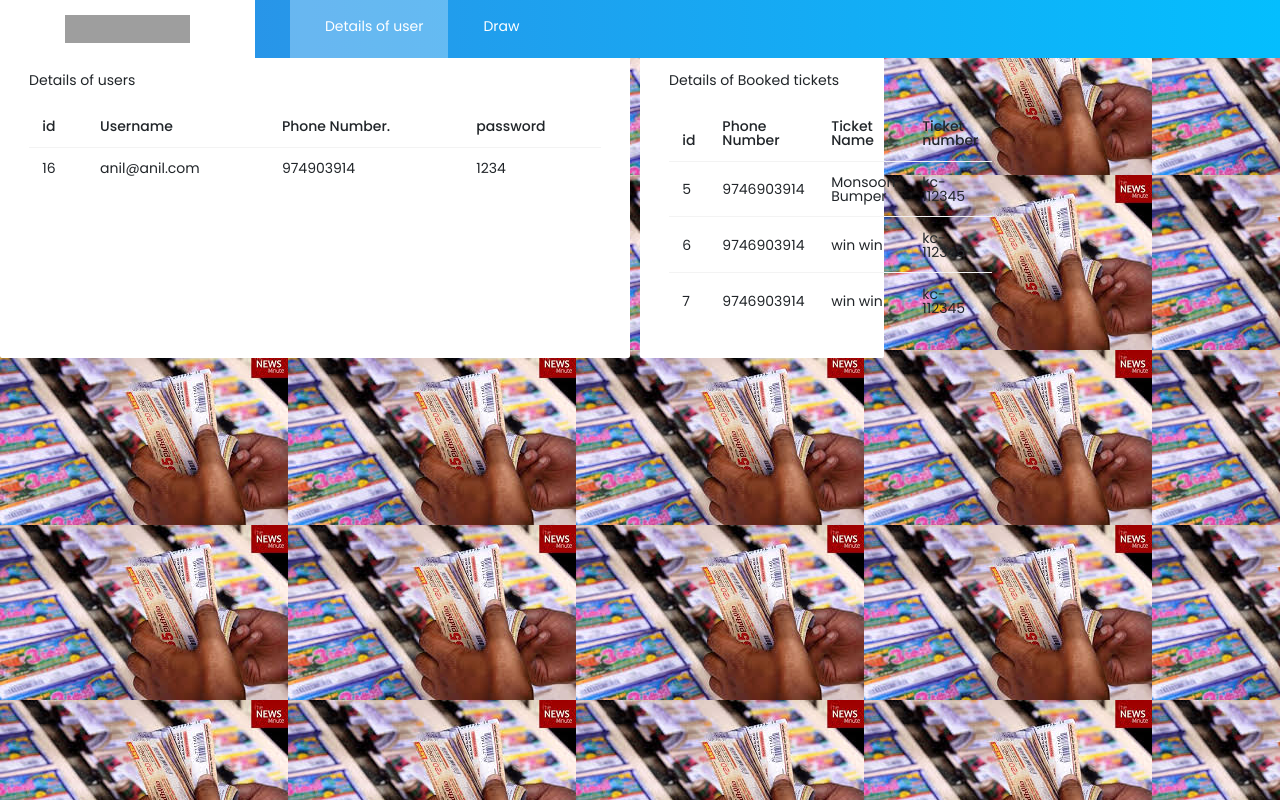
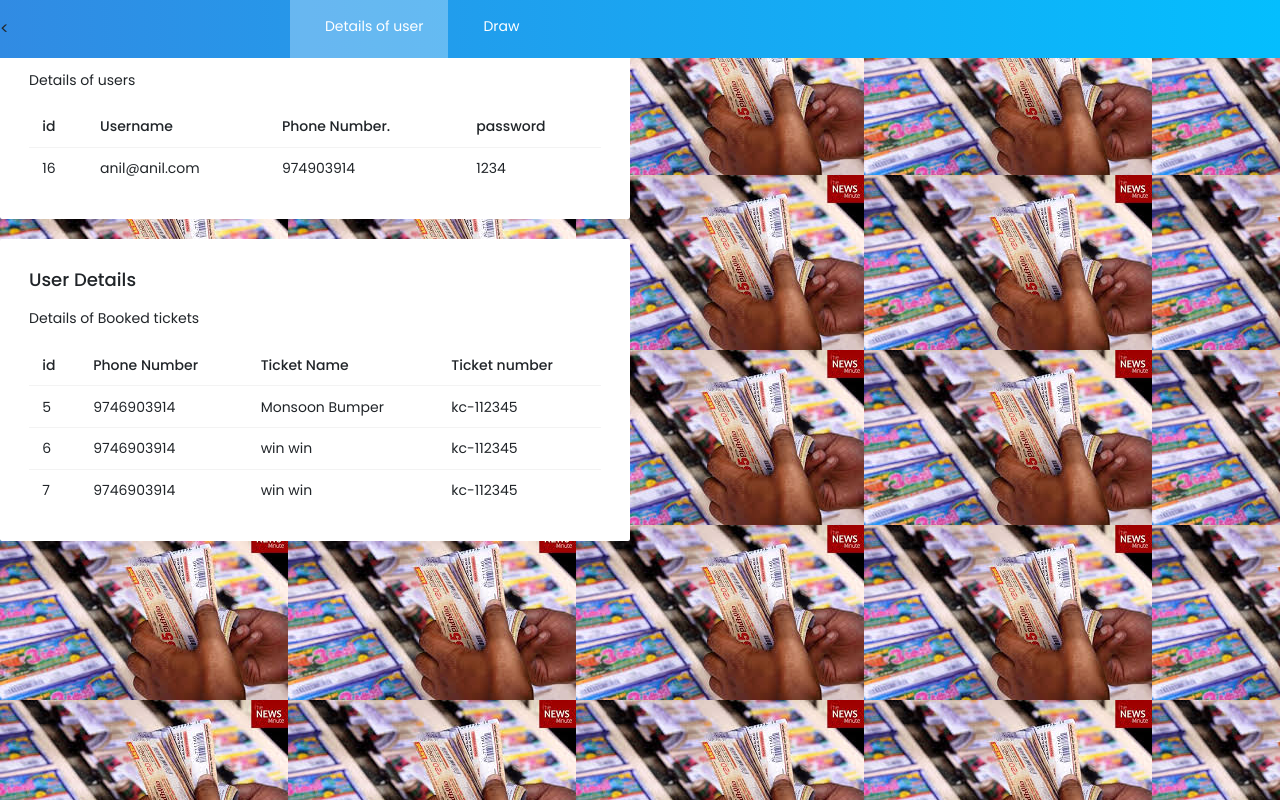
Before and after one commit to Anil-mn/Lottery, a PHP site: page /admin.php in a window 1280 px wide. Run offline with PHP 8.4, Linux system fonts and the light colour scheme; data comes from the database, SQL or seed files in the repository; grey boxes are pictures that could not be loaded.

Commit message:
Update admin.php

```diff
--- a/admin.php
+++ b/admin.php
@@ -10,10 +10,7 @@
     <link rel="stylesheet" type="text/css" href="css/style.css">
 </head>
             <nav class="navbar col-lg-12 col-12 p-0 fixed-top d-flex flex-row">
-                    <div class="text-center navbar-brand-wrapper d-flex align-items-top justify-content-center">
-                      <a class="navbar-brand brand-logo" href="index.html"><img src="images/logo.svg" alt="logo out"></a>
-                      <a class="navbar-brand brand-logo-mini" href="index.html"><img src="images/logo-mini.svg" alt="logo"></a>
-                    </div>
+                    <
                     <div class="navbar-menu-wrapper d-flex align-items-center">
                       <ul class="navbar-nav navbar-nav-left header-links d-none d-md-flex">
                         <li class="nav-item active">
@@ -93,7 +90,7 @@
                 </div>
               </div>
             </div>
-            <div class="row" id='30'>
+            div class="row" id='29'>
             <div class="col-lg-6 grid-margin stretch-card">
               <div class="card">
                 <div class="card-body">
@@ -119,3 +116,7 @@
                  {
                  echo "<tr><td>".$row['id']."</td><td>".$row['phno']."</td><td>".$row['tcname']."</td><td>".$row['number']."</td></tr>";
                   }?>
+                  </table>
+                </div>
+                </div>
+                </div>
```
